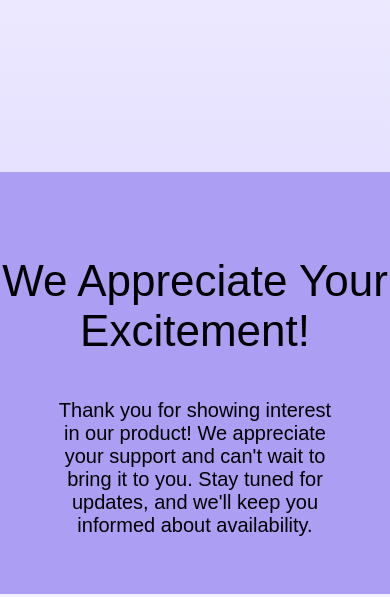
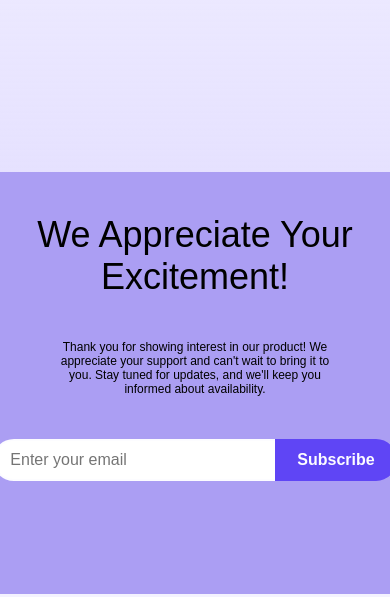
Before and after one commit to HimanshuM685/Web3-Website, a website: page index.html in a window 390 px wide. Shown: the part 491-1088 px from the top of the page. Drawn offline with Linux system fonts and the light colour scheme.

Commit message:
Update style.css

```diff
--- a/style.css
+++ b/style.css
@@ -305,10 +305,22 @@ body{
   .btntext{
     font-size: 16px;
   }
+
+  .thanks{
+    margin-top: 5vh;
+    font-size: 36px;
+  }
+
+  .subthanks{
+    font-size: 12px;
+  }
+
+
+.inf{
+  margin-top: 5vh;
+}
 }
 
-
-}
 
 @media (max-width: 500px) {
   .hero{
```
